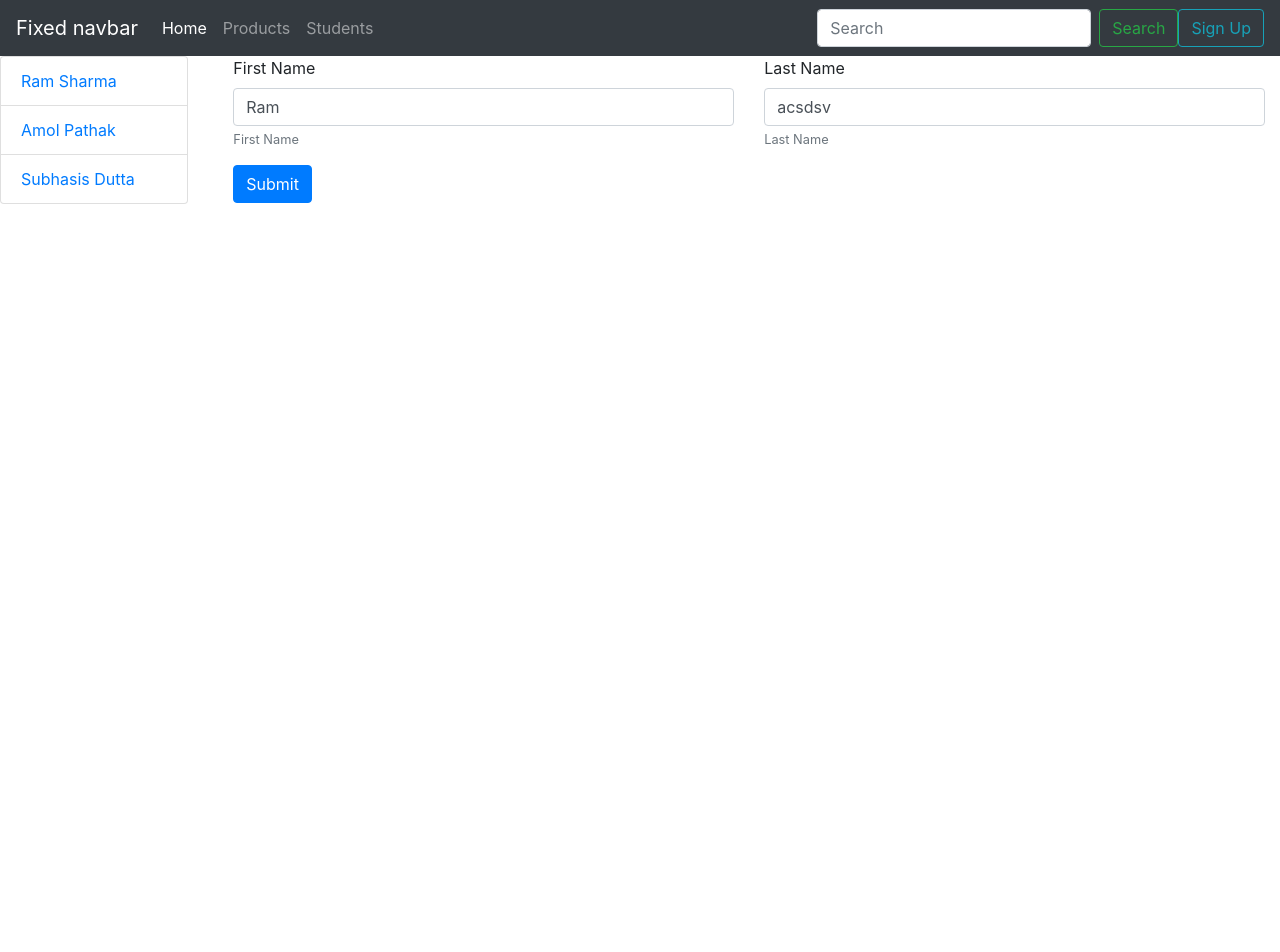
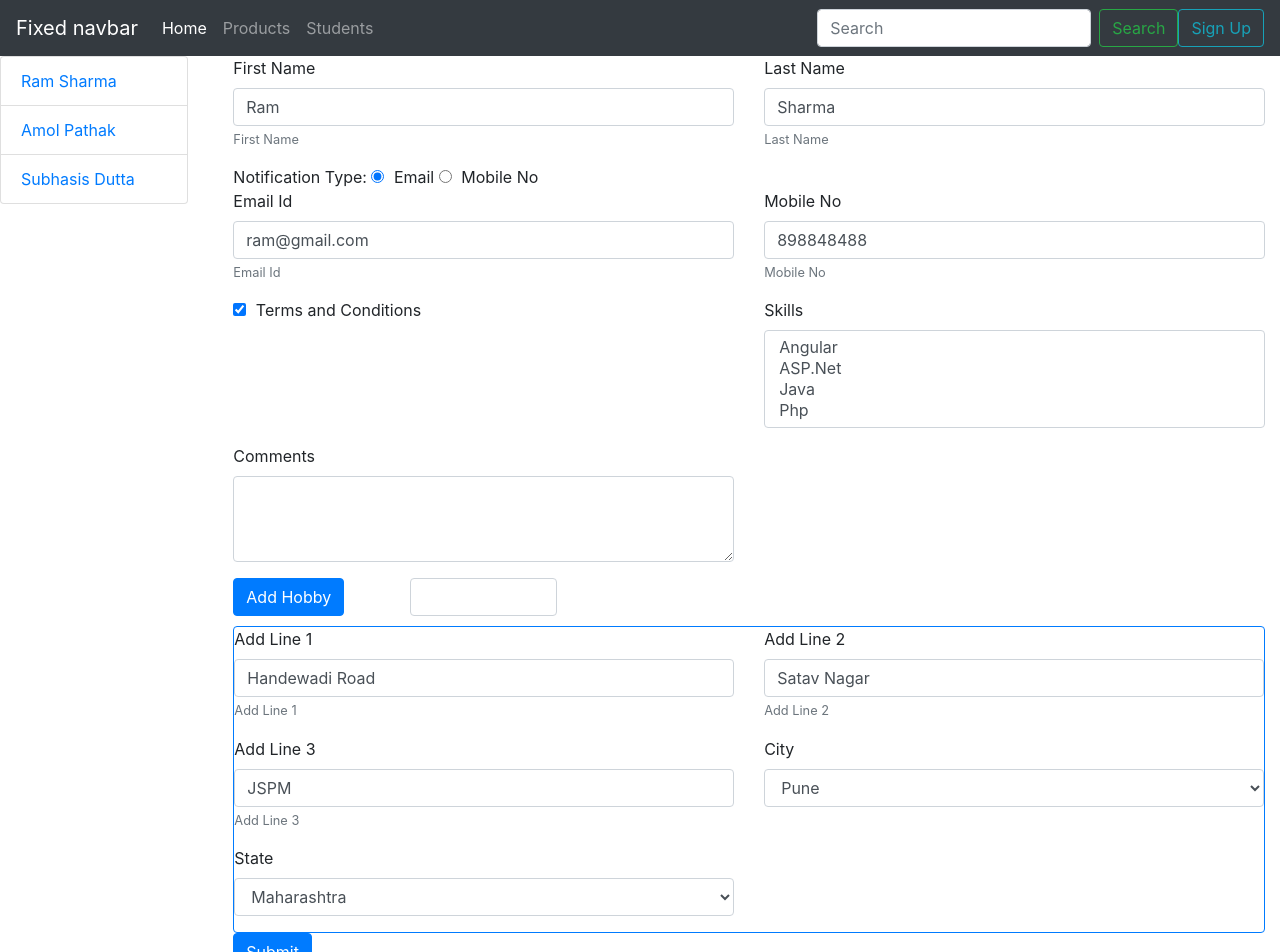
Before and after one commit to jrp1414/December2020Batch2, an Angular app: page /students/1/edit in a window 1280 px wide. Shown: the top 952 px of the page. Before the commit the page ends 800 px from the top, so only its background shows below. Built offline with nearby package versions, Linux system fonts and the light colour scheme.

Commit message:
Reactive form Example 2

```diff
--- a/package.json
+++ b/package.json
@@ -7,7 +7,8 @@
     "build": "ng build",
     "test": "ng test",
     "lint": "ng lint",
-    "e2e": "ng e2e"
+    "e2e": "ng e2e",
+    "postinstall": "ngcc"
   },
   "private": true,
   "dependencies": {
--- a/src/app/students/student-edit/student-edit.component.html
+++ b/src/app/students/student-edit/student-edit.component.html
@@ -3,19 +3,140 @@
         <div class="row">
             <div class="col-md-6">
                 <div class="form-group">
-                  <label for="FirstName">First Name</label>
-                  <input type="text" class="form-control" formControlName="FirstName" id="FirstName" aria-describedby="helpId" placeholder="First Name">
-                  <small id="helpId" class="form-text text-muted">First Name</small>
+                    <label for="FirstName">First Name</label>
+                    <input type="text" class="form-control" formControlName="FirstName" id="FirstName"
+                        aria-describedby="helpId" placeholder="First Name">
+                    <small id="helpId" class="form-text text-muted">First Name</small>
                 </div>
             </div>
             <div class="col-md-6">
                 <div class="form-group">
                     <label for="LastName">Last Name</label>
-                    <input type="text" class="form-control" id="LastName" formControlName="LastName" aria-describedby="helpId" placeholder="Last Name">
+                    <input type="text" class="form-control" id="LastName" formControlName="LastName"
+                        aria-describedby="helpId" placeholder="Last Name">
                     <small id="helpId" class="form-text text-muted">Last Name</small>
-                  </div>
+                </div>
+            </div>
+
+            <div class="col-md-6">
+                Notification Type:
+                <div class="form-check form-check-inline">
+                    <label class="form-check-label">
+                        <input class="form-check-input" type="radio" formControlName="NotificationType" value="email">
+                        Email
+                        <input class="form-check-input" type="radio" formControlName="NotificationType" value="mobile">
+                        Mobile No
+                    </label>
+                </div>
+            </div>
+            <div class="col-md-6">
+
+            </div>
+            <div class="col-md-6">
+                <div class="form-group">
+                    <label for="EmailId">Email Id</label>
+                    <input type="email" class="form-control" id="EmailId" formControlName="EmailId"
+                        aria-describedby="helpId" placeholder="Email Id">
+                    <small id="helpId" class="form-text text-muted">Email Id</small>
+                </div>
+            </div>
+
+            <div class="col-md-6">
+                <div class="form-group">
+                    <label for="MobileNo">Mobile No</label>
+                    <input type="text" class="form-control" id="MobileNo" formControlName="MobileNo"
+                        aria-describedby="helpId" placeholder="Mobile No">
+                    <small id="helpId" class="form-text text-muted">Mobile No</small>
+                </div>
+            </div>
+
+            <div class="col-md-6">
+                <div class="form-check form-check-inline">
+                    <label class="form-check-label">
+                        <input class="form-check-input" type="checkbox" formControlName="TermsAndConditions"> Terms and
+                        Conditions
+                    </label>
+                </div>
+            </div>
+            <div class="col-md-6">
+                <div class="form-group">
+                    <label for="Skills">Skills</label>
+                    <select multiple class="form-control" formControlName="Skills">
+                        <option>Angular</option>
+                        <option>ASP.Net</option>
+                        <option>Java</option>
+                        <option>Php</option>
+                    </select>
+                </div>
+            </div>
+            <div class="col-md-6">
+                <div class="form-group">
+                    <label for="Comments">Comments</label>
+                    <textarea class="form-control" formControlName="Comments" rows="3"></textarea>
+                </div>
             </div>
         </div>
+        <div class="row" formArrayName="Hobbies">
+            <div class="col-md-2">
+                <button type="button" class="btn btn-primary" (click)="AddHobby()">Add Hobby</button>
+            </div>
+            <div class="col-md-2" *ngFor="let hobby of studentEditForm.get('Hobbies').controls;let i=index">
+                <input type="text" class="form-control" [formControlName]="i">
+            </div>
+        </div>
+        <div >
+            <div class="card border-primary" style="margin-top: 10px;">
+                <div class="row" formGroupName="Address">
+                    <div class="col-md-6">
+                        <div class="form-group">
+                            <label for="AddLine1">Add Line 1</label>
+                            <input type="text" class="form-control" id="AddLine1" formControlName="AddLine1"
+                                aria-describedby="helpId" placeholder="Add Line 1">
+                            <small id="helpId" class="form-text text-muted">Add Line 1</small>
+                        </div>
+                    </div>
+                    <div class="col-md-6">
+                        <div class="form-group">
+                            <label for="AddLine2">Add Line 2</label>
+                            <input type="text" class="form-control" id="AddLine2" formControlName="AddLine2"
+                                aria-describedby="helpId" placeholder="Add Line 2">
+                            <small id="helpId" class="form-text text-muted">Add Line 2</small>
+                        </div>
+                    </div>
+                    <div class="col-md-6">
+                        <div class="form-group">
+                            <label for="AddLine1">Add Line 3</label>
+                            <input type="text" class="form-control" id="AddLine3" formControlName="AddLine3"
+                                aria-describedby="helpId" placeholder="Add Line 3">
+                            <small id="helpId" class="form-text text-muted">Add Line 3</small>
+                        </div>
+                    </div>
+                    <div class="col-md-6">
+                        <div class="form-group">
+                            <label for="City">City</label>
+                            <select class="form-control" id="City" formControlName="City">
+                                <option>Mumbai</option>
+                                <option>Kolkata</option>
+                                <option>Bengaluru</option>
+                                <option>Pune</option>
+                            </select>
+                        </div>
+                    </div>
+                    <div class="col-md-6">
+                        <div class="form-group">
+                            <label for="State">State</label>
+                            <select class="form-control" id="State" formControlName="State">
+                                <option>Maharashtra</option>
+                                <option>West Bengal</option>
+                                <option>Karnataka</option>
+                                <option>Pune</option>
+                            </select>
+                        </div>
+                    </div>
+                </div>
+            </div>
+        </div>
+
         <button type="submit" class="btn btn-primary">Submit</button>
     </form>
 </div>
--- a/src/app/students/student-edit/student-edit.component.ts
+++ b/src/app/students/student-edit/student-edit.component.ts
@@ -1,5 +1,5 @@
 import { Component, OnInit } from '@angular/core';
-import { FormBuilder, FormControl, FormGroup } from '@angular/forms';
+import { FormArray, FormBuilder, FormControl, FormGroup } from '@angular/forms';
 import { ActivatedRoute } from '@angular/router';
 import { Student } from '../services/student.data';
 import { StudentService } from '../services/student.service';
@@ -11,25 +11,45 @@ import { StudentService } from '../services/student.service';
 })
 export class StudentEditComponent implements OnInit {
 
-  studentEditForm:FormGroup;
-  // firstName:FormControl = new FormControl();
-  // lastName:FormControl = new FormControl();
-  student:Student;
-  constructor(private route:ActivatedRoute,private ss:StudentService) { }
+  studentEditForm: FormGroup;
+  student: Student;
+  constructor(private route: ActivatedRoute, private ss: StudentService, private fb: FormBuilder) { }
 
   ngOnInit(): void {
-    this.route.params.subscribe((parms)=>{
+    this.route.params.subscribe((parms) => {
       this.student = this.ss.getStudent(parms.id);
-      this.studentEditForm = new FormGroup({
-        FirstName: new FormControl(this.student.FirstName),
-        LastName: new FormControl("acsdsv")
-      });
+      this.studentEditForm = this.fb.group({
+        FirstName: this.fb.control(this.student.FirstName),
+        LastName: this.fb.control(this.student.LastName),
+        MobileNo: this.fb.control(this.student.MobileNo),
+        EmailId: this.fb.control(this.student.EmailId),
+        NotificationType: this.fb.control(this.student.NotificationType),
+        Address: this.fb.group({
+          AddLine1: this.fb.control(this.student.Address.AddLine1),
+          AddLine2: this.fb.control(this.student.Address.AddLine2),
+          AddLine3: this.fb.control(this.student.Address.AddLine3),
+          City: this.fb.control(this.student.Address.City),
+          State: this.fb.control(this.student.Address.State)
+        }),
+        TermsAndConditions: this.fb.control(true),
+        Skills: this.fb.control("Angular"),
+        Comments: this.fb.control(""),
+        Hobbies: this.fb.array([
+          this.fb.control("")
+        ])
+      })
     });
-
   }
 
-  onSubmit(){
+  onSubmit() {
     console.log(this.studentEditForm.value);
   }
 
+  AddHobby() {
+    let hobbies = <FormArray>this.studentEditForm.get("Hobbies");
+    if (hobbies.controls.length<10) {
+      (hobbies).push(this.fb.control(""));
+    }
+  }
+
 }
```
